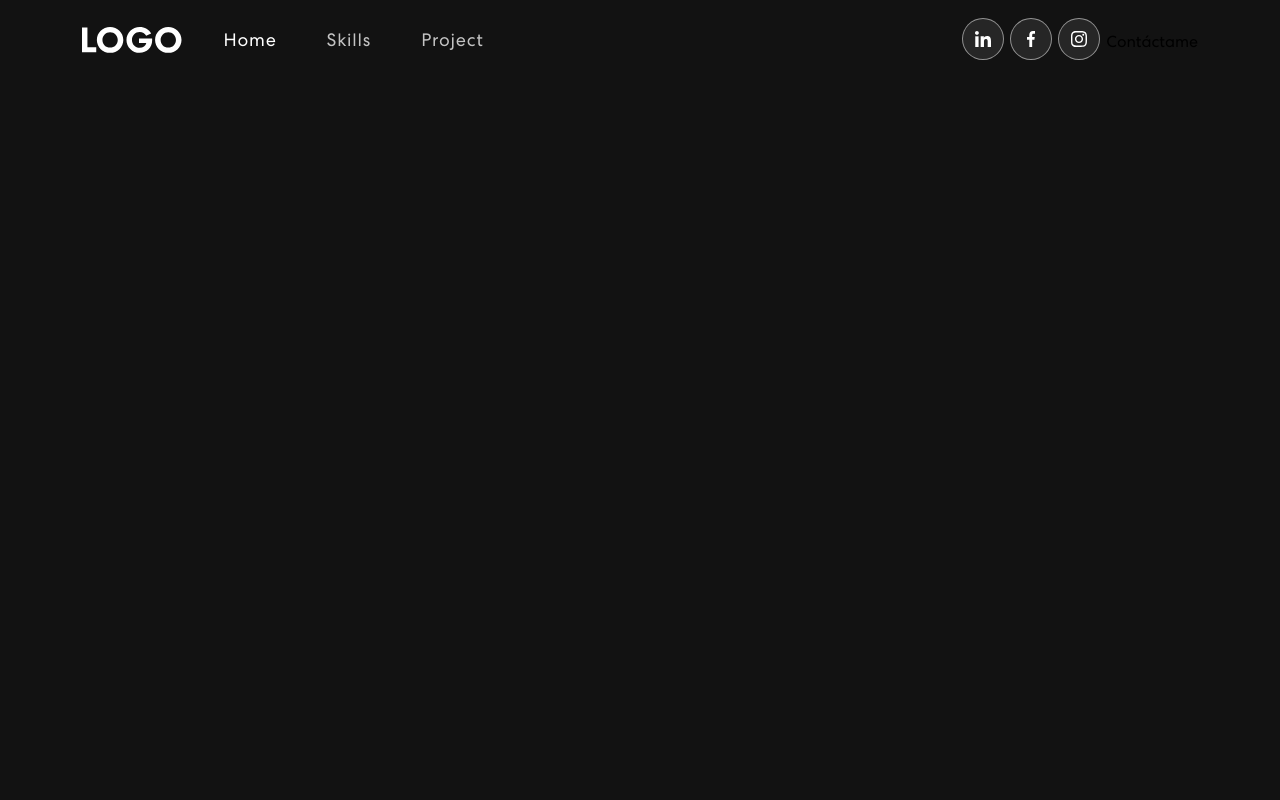
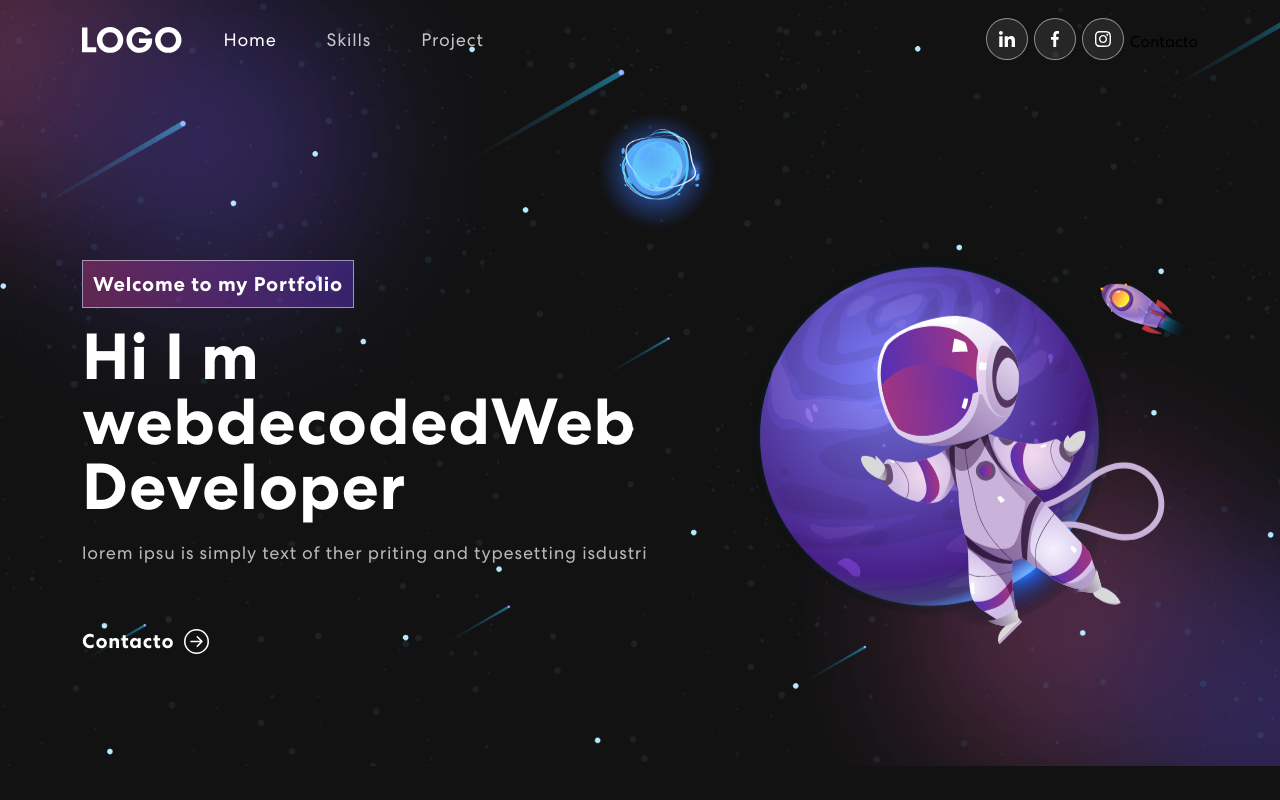
Before and after one commit to Digpolo/PortafolioPersonal-React, a React (Create React App) app: page / in a window 1280 px wide. Built offline with nearby package versions, Linux system fonts and the light colour scheme.

Commit message:
second commit

```diff
--- a/package.json
+++ b/package.json
@@ -9,6 +9,7 @@
     "bootstrap": "^5.2.2",
     "react": "^18.2.0",
     "react-bootstrap": "^2.6.0",
+    "react-bootstrap-icons": "^1.9.1",
     "react-dom": "^18.2.0",
     "react-scripts": "5.0.1",
     "web-vitals": "^2.1.4"
--- a/src/App.js
+++ b/src/App.js
@@ -1,12 +1,14 @@
 //import logo from './logo.svg';
 import './App.css';
 import { NavBar } from './components/navBar';
+import { Banner} from './components/Banner'
 import 'bootstrap/dist/css/bootstrap.min.css';
 
 function App() {
   return (
     <div className="App">
       <NavBar/>
+      <Banner/>
     </div>
   );
 }
--- a/src/components/Banner.js
+++ b/src/components/Banner.js
@@ -1,20 +1,63 @@
-import { Col } from "react-bootstrap"
+
+import { useState, useEffect } from "react";
+import { Container, Row, Col } from "react-bootstrap";
+import { ArrowRightCircle } from "react-bootstrap-icons";
+import headerImg from '../assets/img/header-img.svg';
 
 export const Banner = () => {
+    const [loopNum, setLoopNum] = useState(0);
+    const [isDeleting, setIsDeleting] = useState(false);
+    const toRotate = ['Web Developer', 'Web Designer', 'UI/UX Designer '];
+    const [text, setText] = useState('');
+    const [delta, setDelta] = useState(300 - Math.random() * 100)
+    const period = 2000;
+
+    useEffect (() =>{
+        let ticker = setInterval (() =>{
+            tick();
+        },delta )
+
+        return () => { clearInterval(ticker)};
+    },[text])
+
+    const tick = () => {
+        let i = loopNum % toRotate.length;
+        let fullText = toRotate[i];
+        let updatedText = isDeleting ? fullText.substring(0, text.length - 1) : fullText.substring(0, text.length + 1);
+
+        setText(updatedText);
+
+        if (isDeleting) {
+            setDelta(prevDelta => prevDelta /2)
+        }
+
+        if(!isDeleting && updatedText === fullText){
+            setIsDeleting(true);
+            setDelta(period);
+        } else if(isDeleting && updatedText ==='') {
+            setIsDeleting(false);
+            setLoopNum (loopNum + 1);
+            setDelta(500);
+
+        }
+    }
+
     return(
-        <section className="banner" id="home">
+        <section className='banner' id='home'>
             <Container>
-                <Row className="align-items=center">
+                <Row className="align- items-center">
                     <Col xs={12} md={6} xl={7}>
-                        <span className="tagline">Bienvenido a mi portafolio</span>
-                        <h1>{'Hola mi nombre es Diego Polo'}
-                        <span className="wrap">Desarrollador web</span></h1>
-                        <p>'Desarrollador Front-end con ganas de escribi
-                            código sin error para una grande compañia'</p>
-                        <button onCanPlay={() => console.log('connect')}>Contáctame</button>
+                    <span className="tagline">Welcome to my Portfolio</span>
+                    <h1>{'Hi I m webdecoded'}<span className="wrap">{text}</span></h1>
+                    <p>lorem ipsu is simply text of ther priting and typesetting isdustri</p>
+                    <button onClick={() => console.log('connect')}>Contacto<ArrowRightCircle size={25}/></button>
                     </Col>
+                    <Col xs={12} md={6} xl={5}>
+                        <img src= {headerImg} alt="Headder Img"/>
+                     </Col>
                 </Row>
             </Container>
+
         </section>
     )
 }
--- a/src/components/navBar.js
+++ b/src/components/navBar.js
@@ -52,7 +52,7 @@
                     <a href="#"><img src={navIcon3} alt="" /></a>
                 </div>
                 <button className="vvd" onClick={() => console.log('conect')}>
-                    <span>Contáctame</span>
+                    <span>Contacto</span>
                 </button>
             </span>
         </Navbar.Collapse>
```
Also changed, not shown: 1 other file (tests, documents, lock files or other folders).
